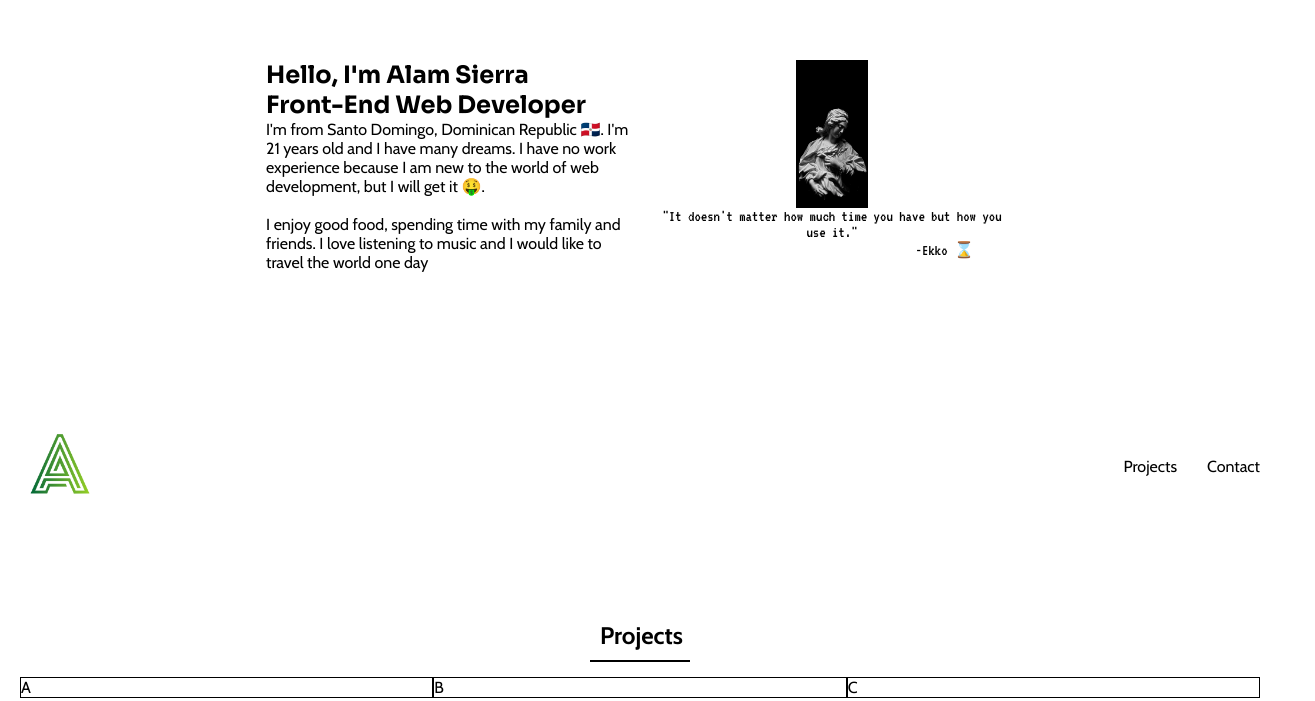
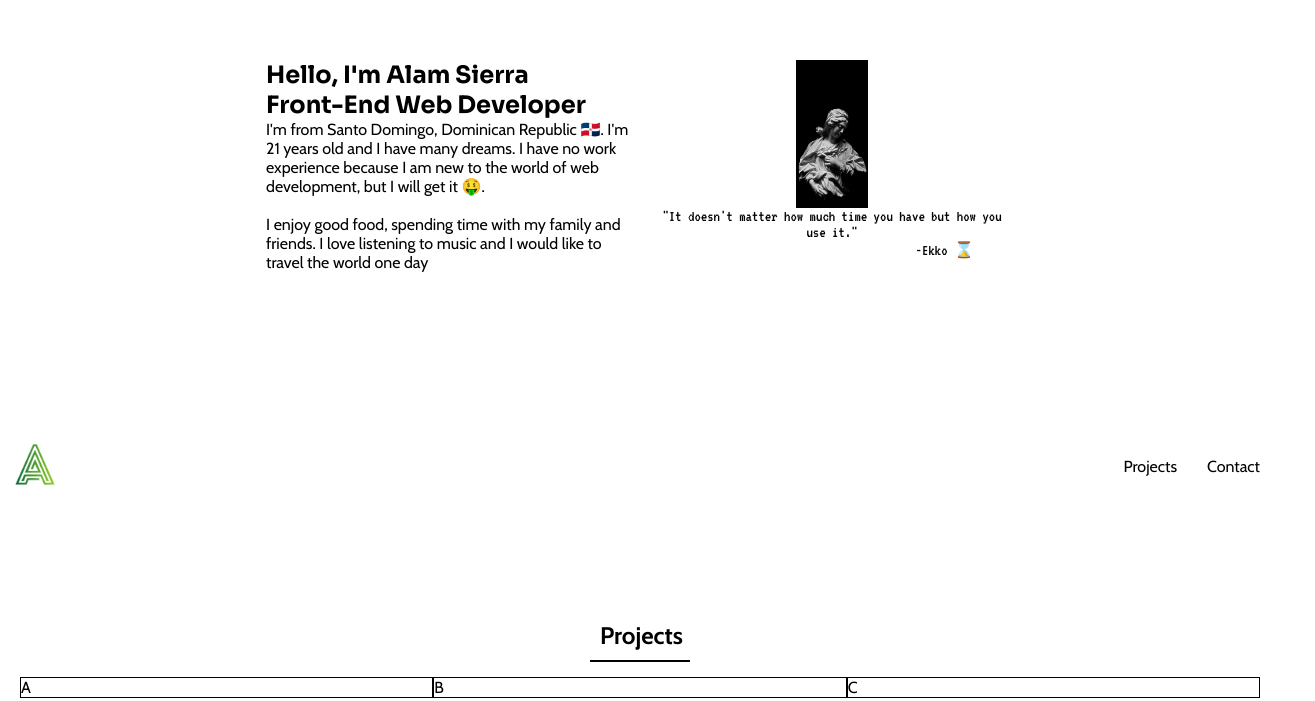
Before and after one commit to Almsrr/portfoliov2, a plain HTML site: page index.html in a window 1280 px wide. Shown: the part 104-805 px from the top of the page, 1315 px wide, since content can reach past the window. Drawn offline with nearby package versions, Linux system fonts and the light colour scheme.

Commit message:
update nav bar logo

```diff
--- a/index.html
+++ b/index.html
@@ -45,7 +45,7 @@
         </div>
         <nav class="container">
           <ul class="container nav-item-cont">
-            <li>
+            <li class="logo-cont">
               <a href="#"
                 ><img src="sources/assets/logo.png" alt="me" id="logo01"
               /></a>
--- a/sources/css/styles.css
+++ b/sources/css/styles.css
@@ -69,34 +69,33 @@ h1 {
 }
 
 nav {
-  position: sticky;
   align-items: center;
   height: 10%;
 }
 
 .nav-item-cont {
   width: 100%;
+  height: 100%;
   align-items: center;
   list-style: none;
 }
 
-.nav-item-cont li {
-  margin-right: 10px;
-}
-
-li:nth-child(1) {
+.logo-cont {
   margin-right: auto;
-  width: 80px;
+  margin-left: 15px;
+  height: auto;
+  width: 40px;
 }
 
 #logo01 {
   display: block;
   margin: auto;
-  width: 50%;
-  height: auto;
+  width: 100%;
+  height: 100%;
 }
 
 .right-nav-link {
+  margin-right: 10px;
   display: block;
   text-align: center;
   color: #000;
@@ -152,10 +151,10 @@ footer {
   margin-right: 5px;
 }
 
-li:first-child {
+/* li:first-child {
   margin-right: auto;
   width: 120px;
-}
+} */
 
 .right-footer-icon {
   width: 33px;
```
